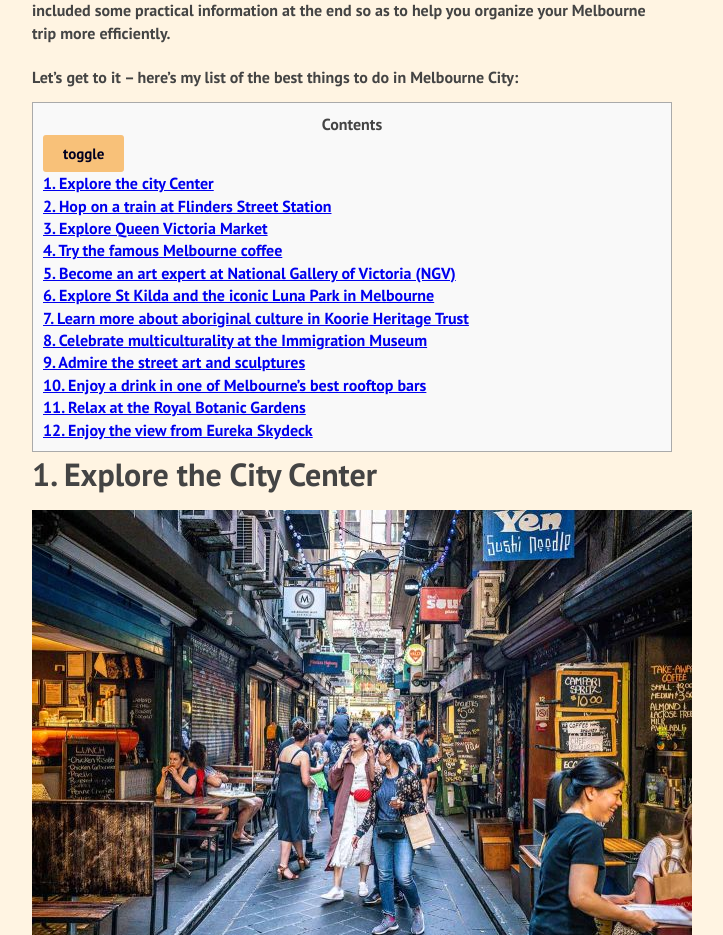
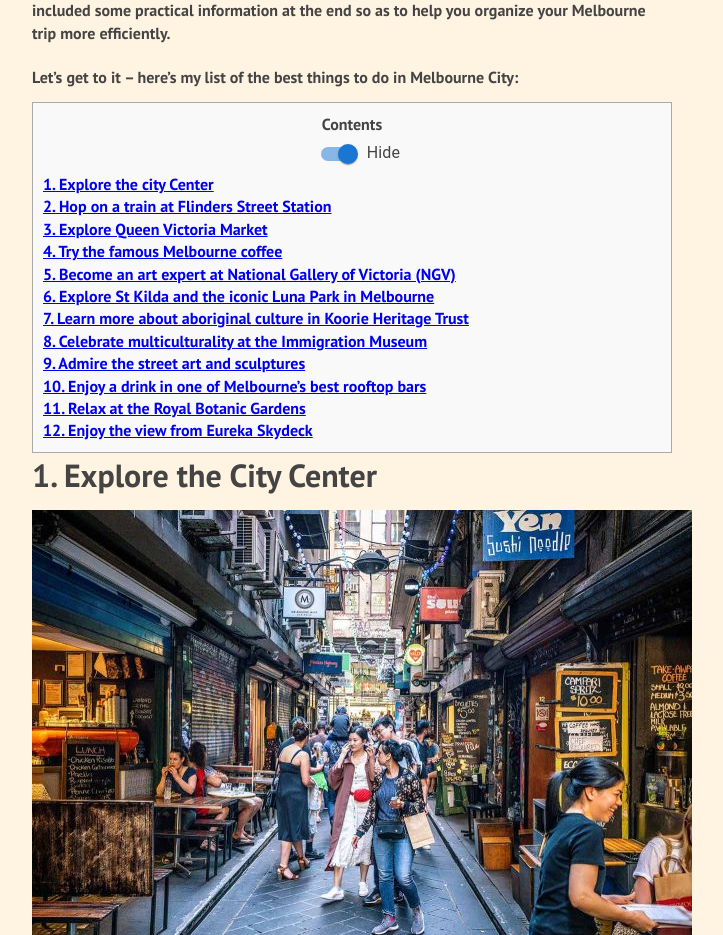
Before and after one commit to HMEI83/TA16_IE_Project, a React (Create React App) app in the folder ie-app/: page /explore-city in a window 1280 px wide. Shown: the part 1021-1956 px from the top of the page, without its empty margins (288-1011 px from the left). Built offline with nearby package versions, Linux system fonts and the light colour scheme; what textgears-api would draw is missing.

Commit message:
Update unmissablePg.js

```diff
--- a/ie-app/src/components/pages/unmissablePg.js
+++ b/ie-app/src/components/pages/unmissablePg.js
@@ -16,6 +16,8 @@ import li11 from "../../images/li11.jpg";
 import li111 from "../../images/li111.jpg";
 import li12 from "../../images/li12.jpg";
 import "./unmissablePg.css"
+import Switch from '@mui/material/Switch';
+import FormControlLabel from '@mui/material/FormControlLabel';
 
 const UnmissablePg = () => {
   const [show, setShow] = useState(true);
@@ -75,7 +77,17 @@ const UnmissablePg = () => {
             }}
           >
             <p style={{ textAlign: "center" }}>Contents</p>
-            {<button className="unmissable-button" onClick={() => setShow(!show)}>toggle</button>}
+            <FormControlLabel
+        sx={{
+          display: 'block',
+          marginLeft: "43%"
+        }}
+        control={
+          <Switch checked={show} onChange={() => setShow(!show)} color="primary">toggle</Switch>
+        }
+        label={show ? "Hide" : "Show"}
+      />
+
             {show ? (
               <ul style={{ listStyleType: "none" }}>
                 <li>
```
